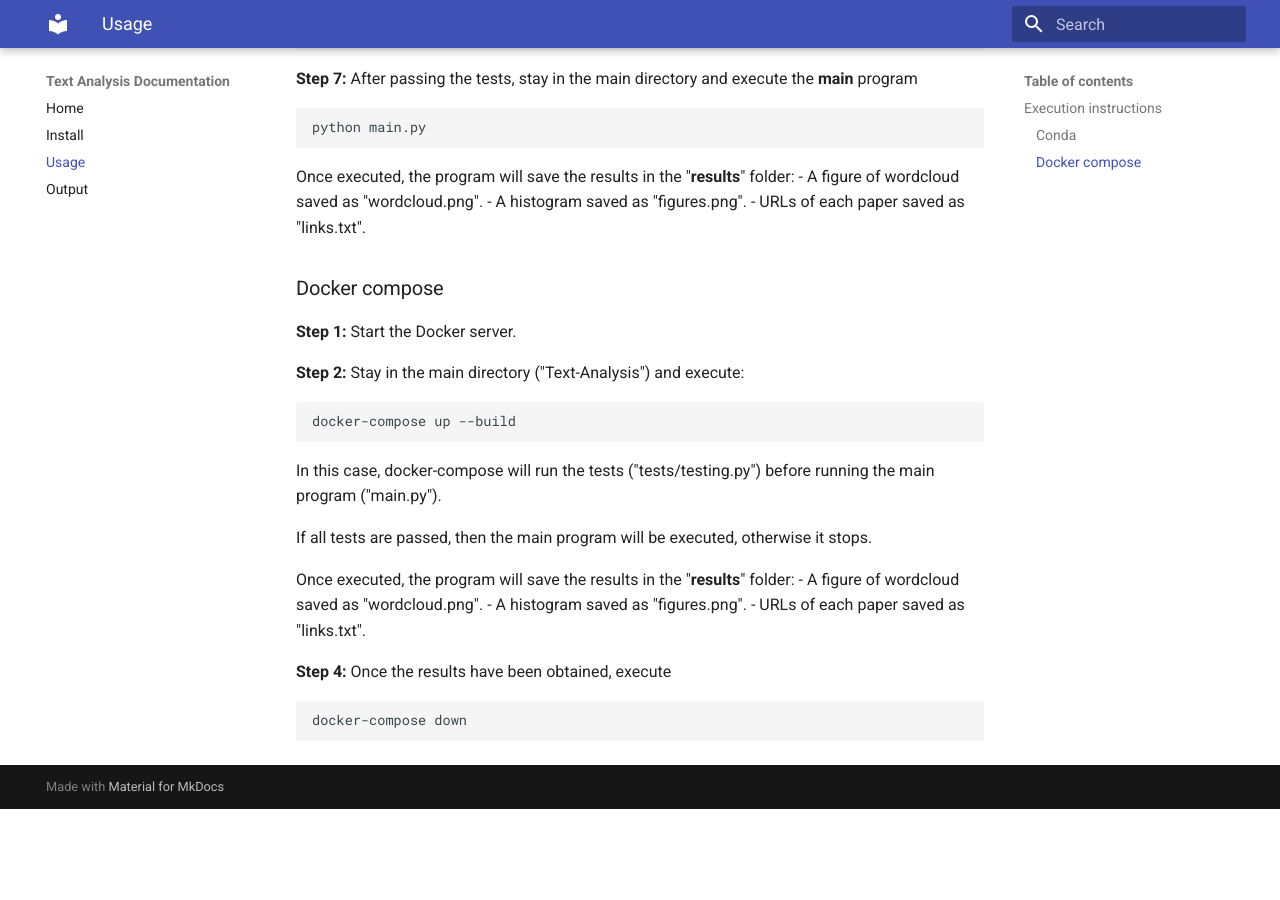
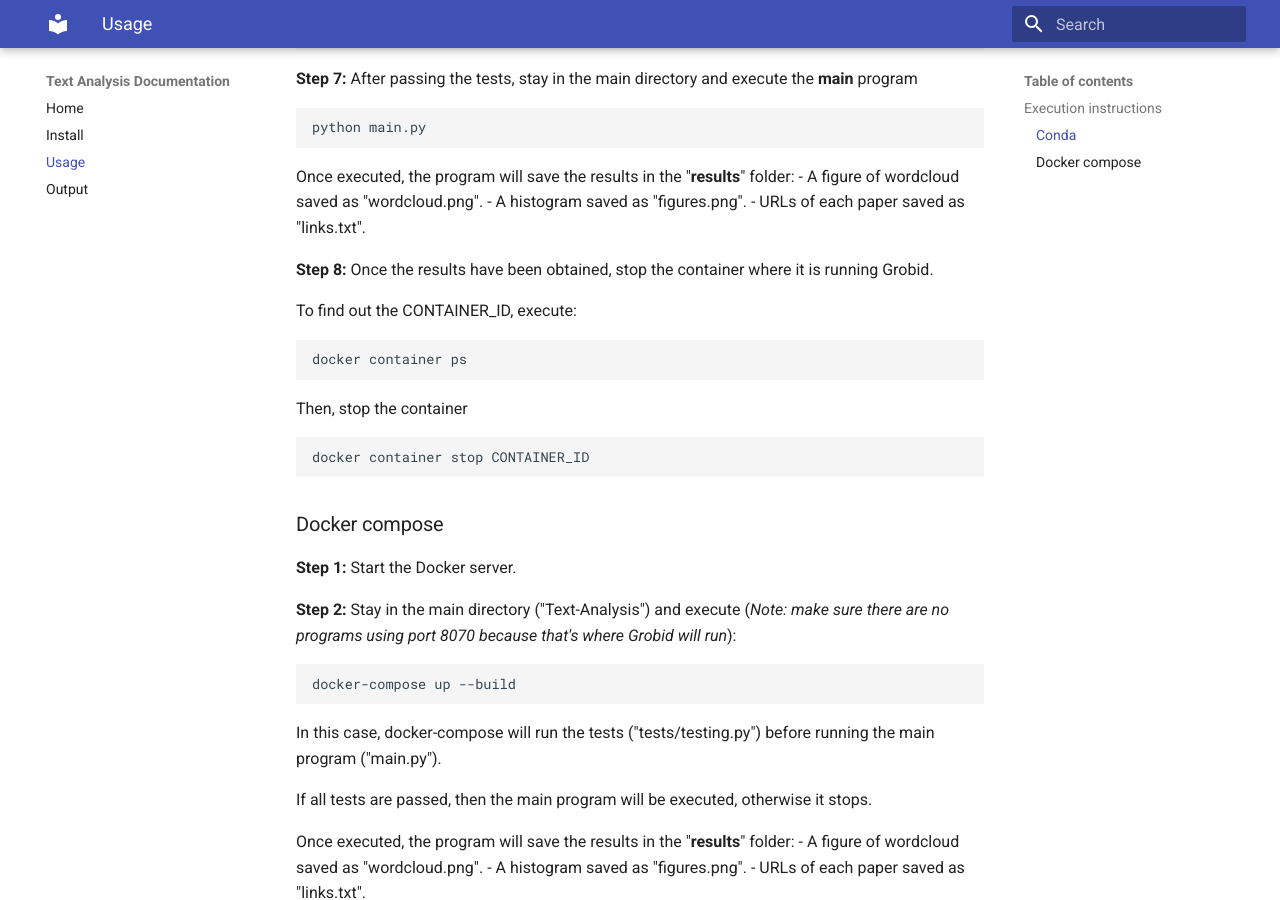
Before and after one commit to yiminzhou7/AI-And-Open-Science-In-Research-SW-Engineering, an MkDocs documentation site: the page built from docs/usage.md, in a window 1280 px wide and 900 px high, scrolled down 833 px. Built offline with MkDocs 1.6.1 and Material for MkDocs 9.7.7, drawn with Linux system fonts in a browser that asks for light colours; before the commit the page ends 1642 px from its top, so only the background shows below that.

Commit message:
Update usage.md

````diff
--- a/docs/usage.md
+++ b/docs/usage.md
@@ -46,10 +46,25 @@ Once executed, the program will save the results in the "**results**" folder:
 - A histogram saved as "figures.png".
 - URLs of each paper saved as "links.txt".
 
+**Step 8:** Once the results have been obtained, stop the container where it is running Grobid.
+
+To find out the CONTAINER_ID, execute:
+
+```
+docker container ps
+```
+
+Then, stop the container
+
+```
+docker container stop CONTAINER_ID
+```
+
+
 ### Docker compose
 **Step 1:** Start the Docker server.
 
-**Step 2:** Stay in the main directory ("Text-Analysis") and execute:
+**Step 2:** Stay in the main directory ("Text-Analysis") and execute (*Note: make sure there are no programs using port 8070 because that's where Grobid will run*):
 
 ```
 docker-compose up --build
````
